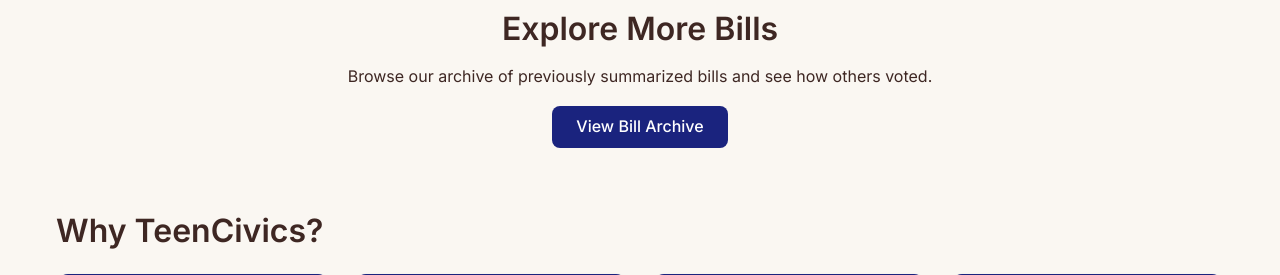
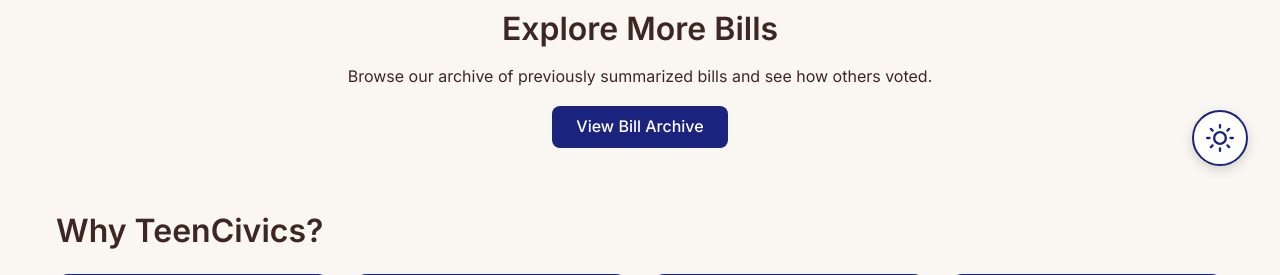
Before and after one commit to liv-skeete/teen_civics, a Flask app: page / in a window 1280 px wide. Shown: the part 602-877 px from the top of the page. Run offline with Flask 3, Linux system fonts and the light colour scheme; data that the repository does not hold is empty; some libraries are stand-ins or nearby versions.

Commit message:
Fix floating theme toggle SVG icon visibility

```diff
--- a/static/style.css
+++ b/static/style.css
@@ -2068,7 +2068,7 @@ h1, h2, h3, h4, h5, h6 {
 
 /* Theme Toggle Button Styles */
 .theme-toggle {
-  display: none !important; /* Hide theme toggle - using system preference only */
+  display: none !important; /* Hide old navbar theme toggle */
   background: none;
   border: none;
   cursor: pointer;
@@ -2082,6 +2082,123 @@ h1, h2, h3, h4, h5, h6 {
   white-space: nowrap;
 }
 
+/* Floating Theme Toggle - Bottom Right */
+.floating-theme-toggle {
+  position: fixed;
+  bottom: 2rem;
+  right: 2rem;
+  width: 56px;
+  height: 56px;
+  border-radius: 50%;
+  background: var(--color-white);
+  border: 2px solid var(--color-navy);
+  box-shadow: 0 4px 12px rgba(0, 0, 0, 0.15);
+  cursor: pointer;
+  /* Remove flex to avoid conflict with absolute children */
+  display: block;
+  font-size: 1.75rem;
+  transition: all 0.3s ease;
+  z-index: 1000;
+  padding: 0;
+  outline: none;
+  color: var(--color-navy);
+}
+
+.floating-theme-toggle:hover {
+  transform: scale(1.1) rotate(15deg);
+  box-shadow: 0 6px 20px rgba(0, 0, 0, 0.25);
+}
+
+.floating-theme-toggle:active {
+  transform: scale(0.95);
+}
+
+.floating-theme-toggle:focus {
+  outline: 3px solid var(--color-accent);
+  outline-offset: 3px;
+}
+
+/* Theme icons */
+.theme-icon {
+  position: absolute;
+  top: 50%;
+  left: 50%;
+  /* Simplified transform to just centering */
+  transform: translate(-50%, -50%);
+  width: 28px;
+  height: 28px;
+  transition: opacity 0.3s ease, transform 0.3s ease;
+  pointer-events: none;
+  z-index: 2; /* Increased z-index */
+  display: block; /* Ensure block display */
+
+  /* Ensure SVG rendering is driven by color */
+  color: currentColor;
+  stroke: currentColor;
+  fill: none;
+}
+
+/* Light mode: show sun (floating toggle only) */
+#floating-theme-toggle .sun-icon {
+  opacity: 1;
+  transform: translate(-50%, -50%) rotate(0deg) scale(1);
+  color: #1A237E; /* navy stroke on light background */
+}
+
+/* Light mode: hide moon initially (floating toggle only) */
+#floating-theme-toggle .moon-icon {
+  opacity: 0;
+  transform: translate(-50%, -50%) rotate(-90deg) scale(0.5);
+  color: #1A237E; /* default; overridden in dark mode */
+}
+
+/* Dark mode transitions (floating toggle only) */
+[data-theme="dark"] #floating-theme-toggle .sun-icon {
+  opacity: 0;
+  transform: translate(-50%, -50%) rotate(90deg) scale(0.5);
+}
+
+[data-theme="dark"] #floating-theme-toggle .moon-icon {
+  opacity: 1;
+  transform: translate(-50%, -50%) rotate(0deg) scale(1);
+  color: #FFFFFF; /* white stroke on dark background */
+}
+
+/* Dark mode button styling */
+[data-theme="dark"] .floating-theme-toggle {
+  background: var(--color-background-dark);
+  border-color: var(--color-accent-dark);
+  box-shadow: 0 4px 12px rgba(107, 163, 232, 0.2);
+  color: var(--color-white);
+}
+
+[data-theme="dark"] .floating-theme-toggle:hover {
+  box-shadow: 0 6px 20px rgba(107, 163, 232, 0.3);
+}
+
+[data-theme="dark"] .floating-theme-toggle:focus {
+  outline-color: var(--color-accent-dark);
+}
+
+/* Mobile adjustments */
+@media (max-width: 768px) {
+  .floating-theme-toggle {
+    bottom: 1.5rem;
+    right: 1.5rem;
+    width: 48px;
+    height: 48px;
+    font-size: 1.25rem;
+  }
+}
+
+/* Ensure button doesn't interfere with footer on small screens */
+@media (max-width: 480px) {
+  .floating-theme-toggle {
+    bottom: 1rem;
+    right: 1rem;
+  }
+}
+
 .theme-toggle:hover {
   background-color: var(--color-light-gray);
   color: var(--color-navy);
@@ -2111,19 +2228,19 @@ h1, h2, h3, h4, h5, h6 {
   transition: font-size 0.2s ease;
 }
 
-.sun-icon {
+.theme-toggle .sun-icon {
   display: none;
 }
 
-[data-theme="dark"] .sun-icon {
+[data-theme="dark"] .theme-toggle .sun-icon {
   display: flex;
 }
 
-.moon-icon {
+.theme-toggle .moon-icon {
   display: flex;
 }
 
-[data-theme="dark"] .moon-icon {
+[data-theme="dark"] .theme-toggle .moon-icon {
   display: none;
 }
 
--- a/templates/base.html
+++ b/templates/base.html
@@ -67,7 +67,7 @@
     })();
   </script>
   <!-- CSS with cache busting -->
-  <link rel="stylesheet" href="{{ url_for('static', filename='style.css', v='2025-11-12-v1') }}">
+  <link rel="stylesheet" href="{{ url_for('static', filename='style.css', v='2025-11-18-v2') }}">
 
   <!-- Google Fonts - Load only weights we actually use -->
   <link href="https://fonts.googleapis.com/css2?family=Inter:wght@400;500;600;700&display=swap" rel="stylesheet">
@@ -168,9 +168,15 @@
     </div>
   </footer>
 
+  <!-- Floating Theme Toggle -->
+  <button id="floating-theme-toggle" class="floating-theme-toggle" aria-label="Toggle dark mode">
+    <svg class="theme-icon sun-icon" xmlns="http://www.w3.org/2000/svg" width="24" height="24" viewBox="0 0 24 24" stroke-width="2" stroke-linecap="round" stroke-linejoin="round"><circle cx="12" cy="12" r="5"></circle><line x1="12" y1="1" x2="12" y2="3"></line><line x1="12" y1="21" x2="12" y2="23"></line><line x1="4.22" y1="4.22" x2="5.64" y2="5.64"></line><line x1="18.36" y1="18.36" x2="19.78" y2="19.78"></line><line x1="1" y1="12" x2="3" y2="12"></line><line x1="21" y1="12" x2="23" y2="12"></line><line x1="4.22" y1="19.78" x2="5.64" y2="18.36"></line><line x1="18.36" y1="5.64" x2="19.78" y2="4.22"></line></svg>
+    <svg class="theme-icon moon-icon" xmlns="http://www.w3.org/2000/svg" width="24" height="24" viewBox="0 0 24 24" stroke-width="2" stroke-linecap="round" stroke-linejoin="round"><path d="M21 12.79A9 9 0 1 1 11.21 3 7 7 0 0 0 21 12.79z"></path></svg>
+  </button>
+
   <!-- JavaScript with cache busting and proper defer -->
   <script defer src="{{ url_for('static', filename='script.js', v='2025-11-11-v4') }}"></script>
-  <script defer src="{{ url_for('static', filename='theme.js', v='2025-11-11-v4') }}"></script>
+  <script defer src="{{ url_for('static', filename='theme.js', v='2025-11-18-v1') }}"></script>
   {% block extra_js %}{% endblock %}
 </body>
 </html>
```
